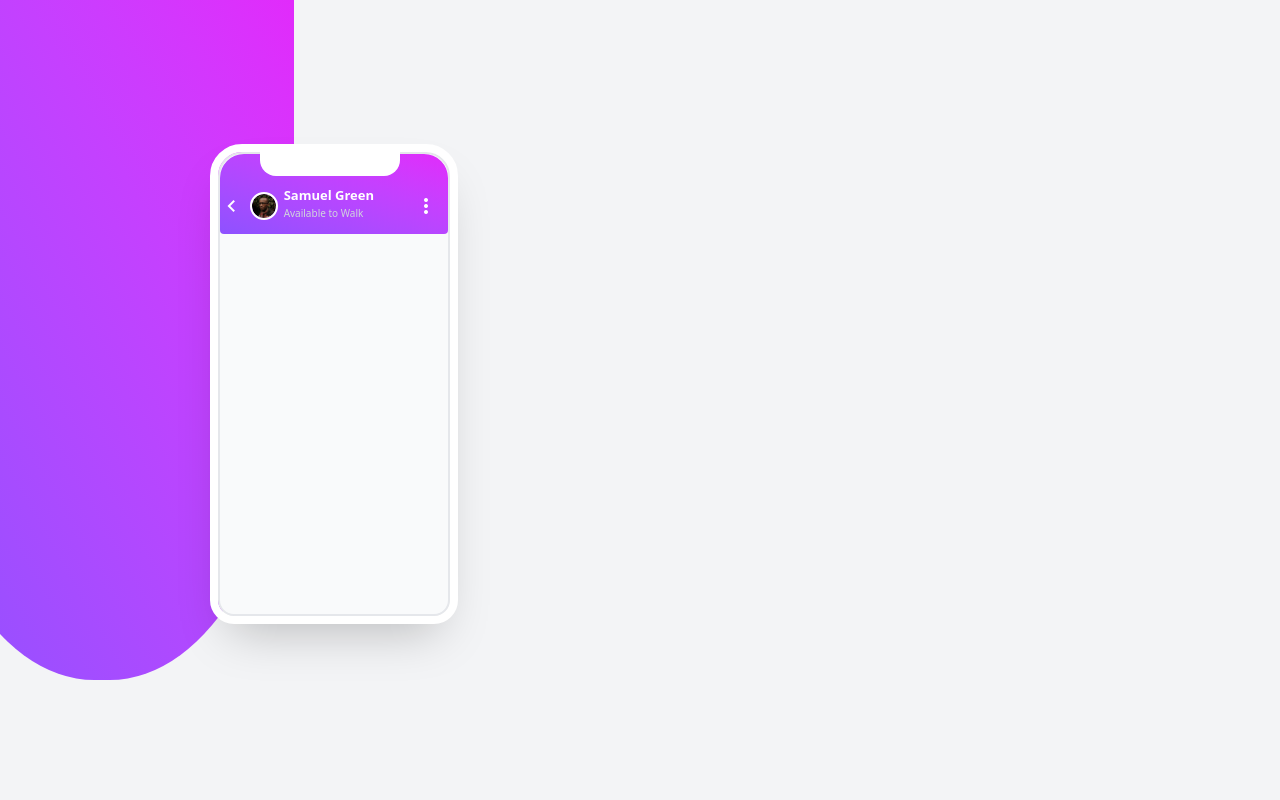
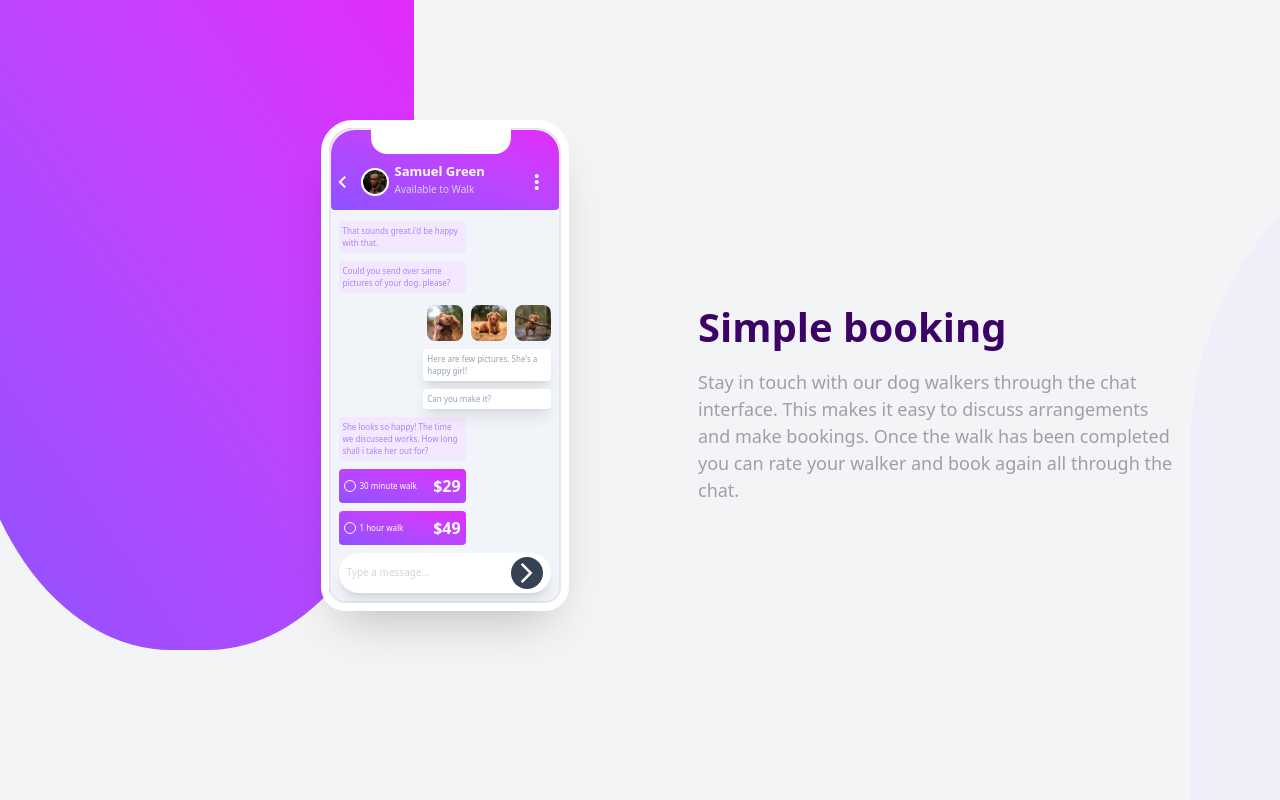
Before and after one commit to abhijithpr123/chat-desing, a plain HTML site: page index.html in a window 1280 px wide. Drawn offline with nearby package versions, Linux system fonts and the light colour scheme.

Commit message:
work 80% done

```diff
--- a/index.html
+++ b/index.html
@@ -11,19 +11,20 @@
 </head>
 
 <body class="bg-gray-100">
-    <div class="main flex">
+    <div class="main flex w-screen h-screen overflow-hidden gap-60 md:max-w-bg-sky-400">
+        <div class="part1 flex-1">
             <div
-            class="right-part w-[30%] h-[85vh] bg-linear-to-tr from-violet-500 to-fuchsia-500 rounded-b-[48%] relative left-[-7%]">
-        </div>
+                class="right-part w-[450px] h-[650px] bg-linear-to-tr from-violet-500 to-fuchsia-500 rounded-b-[46%] relative left-[-8%]">
                 <div
-            class="phone w-58 h-[58vh] bg-gray-50 border-2 border-gray-200 rounded-2xl rounded-t-3xl relative right-[13%] top-[19vh] outline-8 outline-white shadow-2xl">
+                    class="phone w-58 h-[475px] bg-slate-100 border-2 border-gray-200 rounded-2xl rounded-t-3xl relative left-[81%] top-[16vh] outline-8 outline-white shadow-2xl">
                     <div
                         class="contact-card bg-linear-to-tr from-violet-500 to-fuchsia-500 h-20 w-[100%] rounded-sm rounded-t-3xl">
-                <div class="notch w-35 rounded-b-2xl h-8 bg-white relative left-10 bottom-2.5"></div>
+                        <div class="notch w-35 rounded-b-2xl h-8 bg-white relative left-10 bottom-2"></div>
                         <div class="profile flex gap-2">
                             <span class="material-symbols-outlined arrow text-white mt-2">chevron_backward</span>
                             <div class="pic">
-                        <img src="images/avatar.jpg" alt="" class="rounded-[50%] w-6 outline-2 outline-white mt-2">
+                                <img src="images/avatar.jpg" alt=""
+                                    class="rounded-[50%] w-6 outline-2 outline-white mt-2">
                             </div>
                             <div class="card flex justify-between">
                                 <div class="name">
@@ -33,8 +34,82 @@
                                 <span class="material-symbols-outlined vert text-white pl-10 mt-2">more_vert</span>
                             </div>
                         </div>
+                        <div class="message p-2 mt-4">
+                            <div class="msg w-[60%] bg-purple-100 rounded-sm p-1">
+                                <p class="text-[8px] text-violet-400">That sounds great.i'd be happy with that.</p>
+                            </div>
+                            <div class="msg w-[60%] mt-2 bg-purple-100 rounded-sm p-1">
+                                <p class="text-[8px] text-violet-400">Could you send over same pictures of your dog.
+                                    please?
+                                </p>
+                            </div>
+                            <div class="avatar flex gap-2 mt-3 justify-end">
+                                <img src="/images/dog-image-1.jpg" alt="" class="w-9 rounded-lg">
+                                <img src="/images/dog-image-2.jpg" alt="" class="w-9 rounded-lg">
+                                <img src="/images/dog-image-3.jpg" alt="" class="w-9 rounded-lg">
+                            </div>
+                            <div class="msg w-[100%] mt-2 flex justify-end">
+                                <p class="text-[8px] shadow-lg w-[60%] bg-white rounded-sm p-1 text-gray-400">Here are
+                                    few
+                                    pictures. She's a happy girl!</p>
+                            </div>
+                            <div class="msg w-[100%] mt-2  flex justify-end">
+                                <p class="text-[8px] shadow-lg w-[60%] bg-white rounded-sm p-1 text-gray-400">Can you
+                                    make
+                                    it?</p>
+                            </div>
+                            <div class="msg w-[60%] mt-2 bg-purple-100 rounded-sm p-1">
+                                <p class="text-[8px] text-violet-400">She looks so happy! The time we discuseed works.
+                                    How
+                                    long shall i take her out for?</p>
+                            </div>
+
+                            <div
+                                class="msg w-[60%] mt-2 bg-linear-to-tr from-violet-500 to-fuchsia-500 rounded-sm p-[5px] flex items-center justify-between">
+                                <div class="in flex gap-1">
+                                    <div class="round border-1 border-white w-3 h-3 rounded-[50%]"></div>
+                                    <p class="text-[8px] text-white">30 minute walk</p>
+                                </div>
+                                <h5 class="text-white font-bold">$29</h5>
+                            </div>
+                            <div
+                                class="msg w-[60%] mt-2 mb-2 bg-linear-to-tr from-violet-500 to-fuchsia-500 rounded-sm p-[5px] flex items-center justify-between">
+                                <div class="in flex gap-1">
+                                    <div class="round border-1 border-white w-3 h-3 rounded-[50%]"></div>
+                                    <p class="text-[8px] text-white">1 hour walk</p>
+                                </div>
+                                <h4 class="text-white font-bold">$49</h4>
+                            </div>
+                            <div
+                                class="m-auto w-full bg-white rounded-3xl bg-white flex h-10 shadow-lg justify-between items-center p-2">
+
+                                <p class="text-gray-300 text-[10px] ">Type a message...</p>
+                                <div class="arrow1 bg-gray-700 h-8 w-8 rounded-[50%] flex items-center justify-center">
+                                    <span class="material-symbols-outlined arrow2 text-white">arrow_forward_ios</span>
+                                </div>
+
+                            </div>
+
                         </div>
                     </div>
+                </div>
+            </div>
+        </div>
+        <div class="part2 flex-1 flex justify-end items-center">
+            <div class="booking w-[500px] z-1 flex flex-col justify-end gap-3 p-2">
+                <h1 class="font-bold text-[40px] text-purple-950">Simple booking</h1>
+                <div class="content">
+                    <p class="text-[18px] text-zinc-400">
+                        Stay in touch with our dog walkers through the chat interface. This makes it easy to discuss
+                        arrangements and make bookings. Once the walk has been completed you can rate your walker and
+                        book again all through the chat.
+                    </p>
+                </div>
+            </div>
+            <div class="right-part w-[500px] h-[650px] bg-violet-100 opacity-50 rounded-t-[46%] relative top-20">
+            </div>
+        </div>
+
     </div>
 </body>
 
```
Lines whose indentation alone changed are shown as unchanged.
